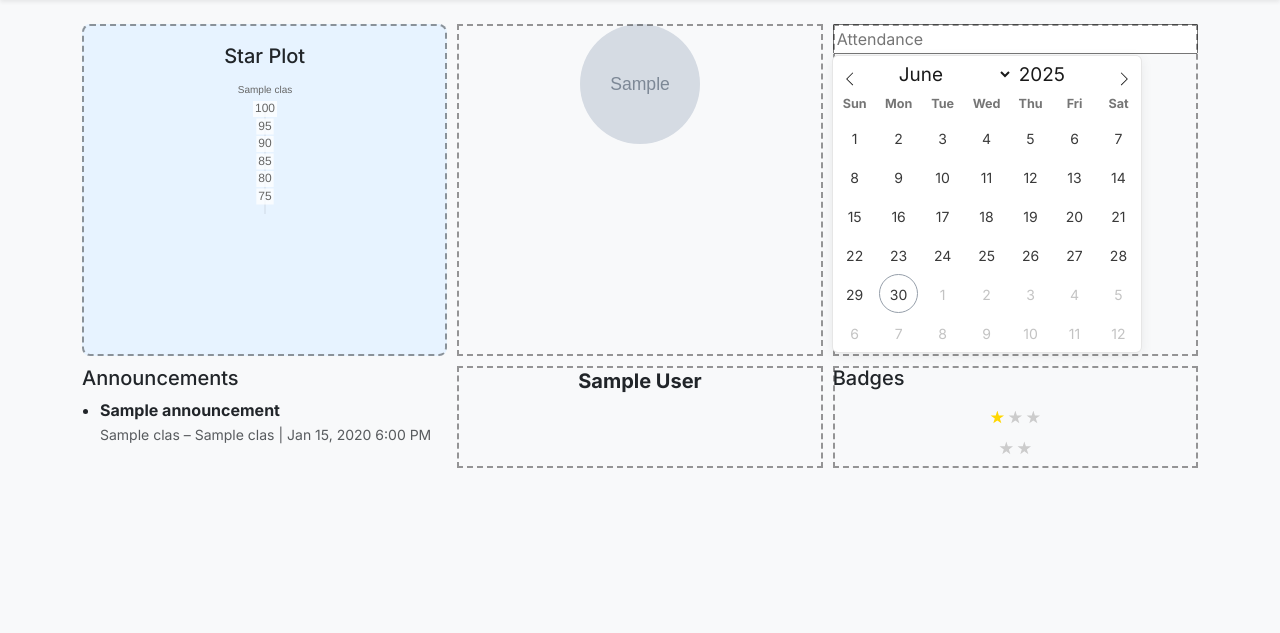
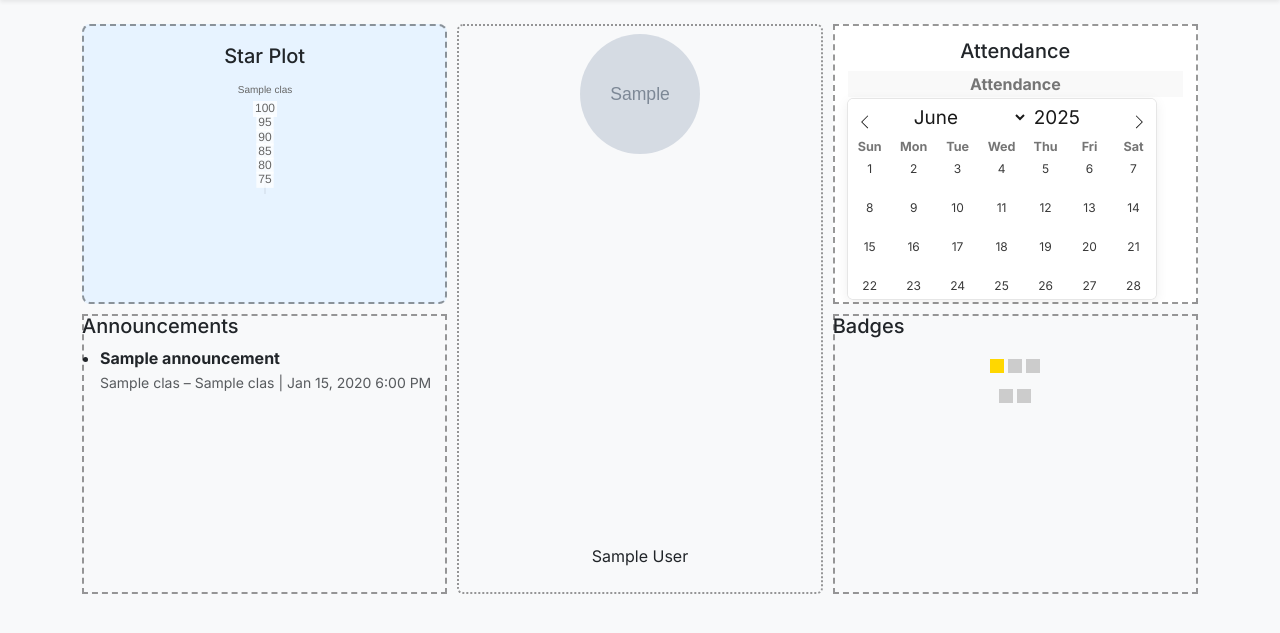
Before and after one commit to WrongKillYou/school_progress_portal, a Django app: page /account/student/dashboard in a window 1280 px wide. Shown: the part 50-683 px from the top of the page. Run offline with Django 5.2, Linux system fonts and the light colour scheme; a user stored in the database is signed in; tables that the repository leaves empty hold one stand-in row (values such as "Sample post"); grey boxes marked "Sample" are stand-in pictures; some libraries are stand-ins or nearby versions.

Commit message:
(2) Student dashboard update
- Reorganized the elements of the dashboard

```diff
--- a/templates/account/student/student_dashboard.html
+++ b/templates/account/student/student_dashboard.html
@@ -5,165 +5,111 @@
 {% block title %}Dashboard{% endblock %}
 
 {% block extra_css %}
-    <!-- External Libraries -->
+<!-- ─── External libraries ─────────────────────────────────────────── -->
 <link rel="stylesheet" href="{% static 'flatpickr/flatpickr.min.css' %}">
 <script src="{% static 'flatpickr/flatpickr.min.js' %}"></script>
 
-
-    <!-- Component‑scoped styles -->
+<!-- ─── Component‑scoped styles ─────────────────────────────────────── -->
 <style>
-        /* ================= Layout ================= */
+/* ========== 1. GRID LAYOUT (three columns) ========================== */
 .dashboard-container{
     display:grid;
-            grid-template-columns:repeat(3,1fr);
-            grid-auto-rows:auto;
+    grid-template-columns:repeat(3,1fr);           /* left / middle / right */
+    grid-auto-rows:minmax(280px,auto);             /* each row ≥ 280 px     */
     gap:10px;
     max-width:1200px;
     margin:0 auto;
 }
 
-        /* ================= Star Plot ================= */
-        .star-plot{
-            grid-column:1/2;
-            background:#e7f3ff;
-            padding:20px;
-            border-radius:8px;
-            text-align:center;
+/* Grid stacks for left / middle / right columns */
+.left-stack,
+.right-stack{
+    display:flex;
+    flex-direction:column;
+    gap:10px;
+    height:100%;
 }
-        .chart-wrap{
-            width:260px;
-            height:260px;
-            margin:0 auto;
-            position:relative;
+.middle-stack{                                     /* avatar + name  */
+    display:flex;
+    flex-direction:column;
+    height:100%;
+    padding:10px;
+    outline:2px dotted rgba(0,0,0,.4);             /* dotted border */
+    outline-offset:-2px;
+    border-radius:6px;
+}
+.name-box{margin-top:auto;text-align:center;}      /* push name to bottom */
+
+/* === shared “card” debug frame (can remove later) =================== */
+.star-plot,.announce,.calendar,.badge-box{
+    min-height:280px;max-height:280px;
+    overflow-y:auto;
+    outline:2px dashed rgba(0,0,0,.4);
+    outline-offset:-2px;
 }
 
-        /* ================= Announcement List ================= */
-        .ann-list{ margin:0; padding-left:18px; }
-        .ann-list li{ margin-bottom:8px; list-style-type:disc; }
-        .ann-title{ font-weight:600; }
+/* ========== 2. STAR‑PLOT (radar chart) ============================== */
+.star-plot{background:#e7f3ff;padding:20px;border-radius:8px;text-align:center;}
+.chart-wrap{width:100%;max-width:220px;height:220px;margin:0 auto;}
 
-        /* ================= Badge System ================= */
-        .badge-grid{ display:flex; flex-wrap:wrap; gap:10px; justify-content:center; }
-        .badge{
-            display:flex; flex-wrap:wrap; justify-content:center; align-items:center;
-            width:70px; height:70px; position:relative;
-        }
-        .badge.star .shard{
-            width:14px; height:14px; margin:2px; background-color:#ccc;
-            clip-path:polygon(50% 0%,61% 35%,98% 35%,68% 57%,79% 91%,50% 70%,21% 91%,32% 57%,2% 35%,39% 35%);
-        }
-        .badge.square .shard{ width:30px; height:30px; margin:2px; background-color:#ccc; }
-        /* Active shards */
-        .badge .shard.active{ background-color:gold; }          /* Merit */
-        .badge.square .shard.active{ background-color:crimson; }/* Demerit */
+/* ========== 3. ANNOUNCEMENTS ======================================= */
+.ann-list{margin:0;padding-left:18px}
+.ann-list li{margin-bottom:8px;list-style-type:disc}
+.ann-title{font-weight:600}
 
-        /* ================= Debug Boundaries ================= */
-        /* Remove or comment‑out this block when you are happy with spacing */
-        .star-plot,
-        .avatar,
-        .calendar,
-        .name-box,
-        .badge-box{
-            outline:2px dashed rgba(0,0,0,.4);
-            outline-offset:-2px; /* keeps outline inside element box */
-        }
+/* ========== 4. BADGES (merit / demerit shards) ====================== */
+.badge-grid{display:flex;flex-wrap:wrap;gap:10px;justify-content:center}
+.badge{display:flex;flex-wrap:wrap;justify-content:center;align-items:center;width:70px;height:70px}
+.badge.star .shard{width:14px;height:14px;margin:2px;background:#ccc;
+    clip-path:polygon(50%0,61%35,98%35,68%57,79%91,50%70,21%91,32%57,2%35,39%35)}
+.badge.square .shard{width:30px;height:30px;margin:2px;background:#ccc}
+.badge .shard.active{background:gold}              /* merit  */
+.badge.square .shard.active{background:crimson}    /* demerit*/
 
-        /* ---------- Avatar ---------- */
-        .avatar            { text-align:center; }
-        .avatar-img        {
-            width:120px;
-            height:120px;
-            border-radius:50%;
-            object-fit:cover;   /* keeps the image from stretching */
-        }
+/* ========== 5. AVATAR ============================================== */
+.avatar{text-align:center}
+.avatar-img{width:120px;height:120px;border-radius:50%;object-fit:cover}
 
-        /* ---------- Name box ---------- */
-        .name-box          { text-align:center; }
-        .student-name      { font-size:1.25rem; font-weight:600; margin:0; }
-
-        /* Calendar */
-        .flatpickr-day.attendance-present,
-        .flatpickr-day.attendance-absent,
-        .flatpickr-day.attendance-incomplete {
-            color: white !important;
-            border-radius: 50% !important;
-            position: relative;
-            z-index: 1;
-        }
-
-        .flatpickr-day.attendance-present {
-            background-color: #28a745 !important;  /* Green */
-        }
-
-        .flatpickr-day.attendance-absent {
-            background-color: #dc3545 !important;  /* Red */
-        }
-
-        .flatpickr-day.attendance-incomplete {
-            background-color: #ffc107 !important;  /* Yellow */
-            color: black !important;
-        }
-
-
+/* ========== 6. FLATPICKR (attendance calendar) ===================== */
+.calendar-card{background:#fff;padding:15px;border-radius:8px;box-shadow:0 0 10px rgba(0,0,0,.05);text-align:center;max-height:280px;overflow:hidden}
+.flatpickr-calendar{max-height:200px !important;overflow-y:auto !important}
+.flatpickr-day{font-size:12px;line-height:1.2}
+/* attendance colours */
+.flatpickr-day.attendance-present {background:#28a745 !important;color:#fff !important;border-radius:50% !important}
+.flatpickr-day.attendance-absent  {background:#dc3545 !important;color:#fff !important;border-radius:50% !important}
+.flatpickr-day.attendance-incomplete{background:#ffc107 !important;color:#000 !important;border-radius:50% !important}
 </style>
 {% endblock %}
 
 {% block content %}
 <div class="dashboard-container">
 
-        <!-- === Column 1 === -->
-        <!-- ⭐ Star Plot -->
+    <!-- ── Left column ─────────────────────────────────────────────── -->
+    <div class="left-stack">
+        <!-- Star plot -->
         <section class="star-plot">
             <h5>Star Plot</h5>
-
             {% if grade_labels %}
                 <div class="chart-wrap">
-                    <!-- Chart.js will render here -->
-                    <canvas id="gradeRadarChart" width="260" height="260" aria-label="Radar chart of final grades"></canvas>
+                    <canvas id="gradeRadarChart" width="220" height="220"
+                            aria-label="Radar chart of final grades"></canvas>
                 </div>
             {% else %}
                 <p class="text-muted">No grades yet.</p>
             {% endif %}
         </section>
 
-        <!-- === Column 2 === -->
-        <!-- 🧑‍🎓 Avatar -->
-        <section class="avatar">
-            {% if student.photo %}
-                <img src="{{ student.photo.url }}"
-                    alt="{{ student.user.get_full_name }}"
-                    class="avatar-img">
-            {% else %}
-                {# fallback image in static/images/ #}
-                <img src="{% static 'images/no-image.png' %}"
-                    alt="Default avatar"
-                    class="avatar-img">
-            {% endif %}
-        </section>
-
-        <!-- 🗓️ Attendance Calendar -->
-        <section class="calendar">
-            <input type="text"
-                id="calendar"
-                placeholder="Attendance"
-                readonly
-                style="width:100%;cursor:pointer;"
-                aria-label="Attendance calendar">
-        </section>
-
-        <!-- === Column 3 === -->
-        <!-- 📢 Announcements -->
+        <!-- Announcements -->
         <section class="announce">
             <h5>Announcements</h5>
-
             {% if announcements %}
                 <ul class="ann-list">
                     {% for ann in announcements %}
                         <li>
                             <span class="ann-title">{{ ann.title }}</span><br>
                             <small class="text-muted">
-                                {{ ann.class_obj.class_name }} – {{ ann.class_obj.subject }} |
-                                {{ ann.date_posted|date:"M d, Y g:i A" }}
+                                {{ ann.class_obj.class_name }} – {{ ann.class_obj.subject }}
+                                | {{ ann.date_posted|date:"M d, Y g:i A" }}
                             </small>
                         </li>
                     {% endfor %}
@@ -172,60 +118,71 @@
                 <p class="text-muted m-0">No announcements available.</p>
             {% endif %}
         </section>
+    </div>
 
-        <!-- Student name + modal trigger -->
+    <!-- ── Middle column (avatar + name) ───────────────────────────── -->
+    <div class="middle-stack">
+        <section class="avatar">
+            {% if student.photo %}
+                <img src="{{ student.photo.url }}" class="avatar-img" alt="{{ student.user.get_full_name }}">
+            {% else %}
+                <img src="{% static 'images/no-image.png' %}" class="avatar-img" alt="Default avatar">
+            {% endif %}
+        </section>
         <section class="name-box">
             <p class="student-name">{{ student.user.get_full_name }}</p>
         </section>
+    </div>
 
-        <!-- 🏅 Badge Collection -->
+    <!-- ── Right column ────────────────────────────────────────────── -->
+    <div class="right-stack">
+        <!-- Calendar -->
+        <section class="calendar">
+            <div class="calendar-card">
+                <h5>Attendance</h5>
+                <input id="calendar" type="text" placeholder="Attendance"
+                       readonly style="width:100%;cursor:pointer;
+                       background:#f9f9f9;border:none;text-align:center;font-weight:bold;">
+            </div>
+        </section>
+
+        <!-- Badges -->
         <section class="badge-box">
             <h5>Badges</h5>
-
             <div class="badge-grid">
-
-                {# ⭐ Merit Stars #}
+                {# full merit stars #}
                 {% for _ in full_stars %}
+                    <div class="badge star">{% for _ in "12345" %}<div class="shard active"></div>{% endfor %}</div>
+                {% endfor %}
+                {# partial merit star #}
+                {% if star_fragments %}
                     <div class="badge star">
-                        {% for j in "12345" %}
-                            <div class="shard active"></div>
-                        {% endfor %}
-                    </div>
-                {% endfor %}
-                {% if star_fragments > 0 %}
-                    <div class="badge star">
-                        {% for j in "12345" %}
+                        {% for i in "12345" %}
                             <div class="shard {% if forloop.counter <= star_fragments %}active{% endif %}"></div>
                         {% endfor %}
                     </div>
                 {% endif %}
 
-                {# 🔳 Demerit Squares #}
+                {# full demerit squares #}
                 {% for _ in full_squares %}
+                    <div class="badge square">{% for _ in "1234" %}<div class="shard active"></div>{% endfor %}</div>
+                {% endfor %}
+                {# partial demerit square #}
+                {% if square_fragments %}
                     <div class="badge square">
-                        {% for j in "1234" %}
-                            <div class="shard active"></div>
-                        {% endfor %}
-                    </div>
-                {% endfor %}
-                {% if square_fragments > 0 %}
-                    <div class="badge square">
-                        {% for j in "1234" %}
+                        {% for i in "1234" %}
                             <div class="shard {% if forloop.counter <= square_fragments %}active{% endif %}"></div>
                         {% endfor %}
                     </div>
                 {% endif %}
-
             </div>
         </section>
-
     </div>
-
-    {# Modal markup remains unchanged #}
+</div>
 {% endblock %}
 
 {% block extra_js %}
-    <!-- External Libraries -->
+<!-- ─── External libraries ─────────────────────────────────────────── -->
 <script src="{% static 'js/chart.umd.min.js' %}"></script>
 <script src="{% static 'js/flatpickr.min.js' %}"></script>
 
@@ -234,60 +191,45 @@
 {{ attendance_data|json_script:"attendance-json" }}
 
 <script>
-        /* ---------------- Radar Chart ---------------- */
-        const labelsJSON = JSON.parse(document.getElementById('grade-labels').textContent || '[]');
+/* ===== 1. Radar chart (Chart.js) =================================== */
+(() => {
+    const labels = JSON.parse(document.getElementById('grade-labels').textContent || '[]');
+    if (!labels.length) return;
 
-        if (labelsJSON.length){
-            const ctx = document.getElementById('gradeRadarChart').getContext('2d');
-            const dataVals = JSON.parse(document.getElementById('grade-values').textContent || '[]');
+    const values = JSON.parse(document.getElementById('grade-values').textContent || '[]');
+    const ctx     = document.getElementById('gradeRadarChart').getContext('2d');
 
     window.gradeChart = new Chart(ctx,{
         type:'radar',
-                data:{
-                    labels:labelsJSON,
-                    datasets:[{
+        data:{labels:labels,datasets:[{
             label:'Final Grade',
-                        data:dataVals,
+            data:values,
             backgroundColor:'rgba(54,162,235,.2)',
             borderColor:'rgba(54,162,235,1)',
-                        borderWidth:2,
-                        pointRadius:3
-                    }]
-                },
+            borderWidth:2,pointRadius:3
+        }]},
         options:{
-                    responsive:false,          // Prevent infinite resize loop
-                    maintainAspectRatio:false,
-                    scales:{ r:{ min:70, max:100, ticks:{ stepSize:5 } } },
-                    plugins:{ legend:{ display:false } }
+            responsive:false,maintainAspectRatio:false,
+            scales:{r:{min:70,max:100,ticks:{stepSize:5}}},
+            plugins:{legend:{display:false}}
         }
     });
-        }
+})();
 
-        /** Download the radar chart as PNG. */
-        function downloadChart(){
-            const a = document.createElement('a');
-            a.download = 'final_grades_chart.png';
-            a.href = window.gradeChart.toBase64Image();
-            a.click();
-        }
+/* ===== 2. Attendance calendar (Flatpickr) ========================== */
+(() => {
+    const records = JSON.parse(document.getElementById('attendance-json').textContent || '[]');
 
-        /* --------------- Flatpickr --------------- */
-        const attendanceJSON = JSON.parse(
-        document.getElementById("attendance-json").textContent || "[]"
-    );
-
-    flatpickr("#calendar", {
-        inline: true,
-        disableMobile: true,
-        onDayCreate: function(_, __, ___, dayElem) {
-            const dateStr = dayElem.dateObj.toISOString().split("T")[0];
-            const rec = attendanceJSON.find((r) => r.date === dateStr);
-
-            if (rec) {
-                dayElem.classList.add("attendance-" + rec.status);
-                dayElem.title = rec.status.charAt(0).toUpperCase() + rec.status.slice(1);
-            }
+    flatpickr('#calendar',{
+        inline:true,disableMobile:true,
+        onDayCreate(_,__,___,day){
+            const date = day.dateObj.toISOString().split('T')[0];
+            const rec  = records.find(r=>r.date===date);
+            if(!rec) return;
+            day.classList.add('attendance-'+rec.status);
+            day.title = rec.status.charAt(0).toUpperCase()+rec.status.slice(1);
         }
     });
+})();
 </script>
 {% endblock %}
```
Also changed, not shown: media/photos/student_photos/Ditto.jpg (added). Lines whose indentation alone changed are shown as unchanged.
